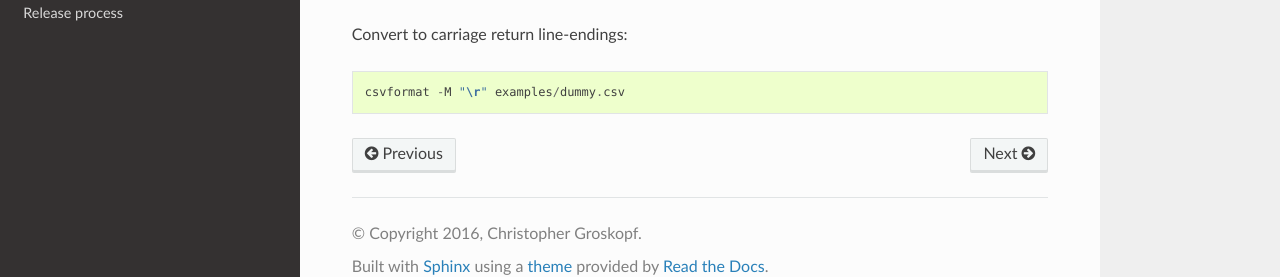
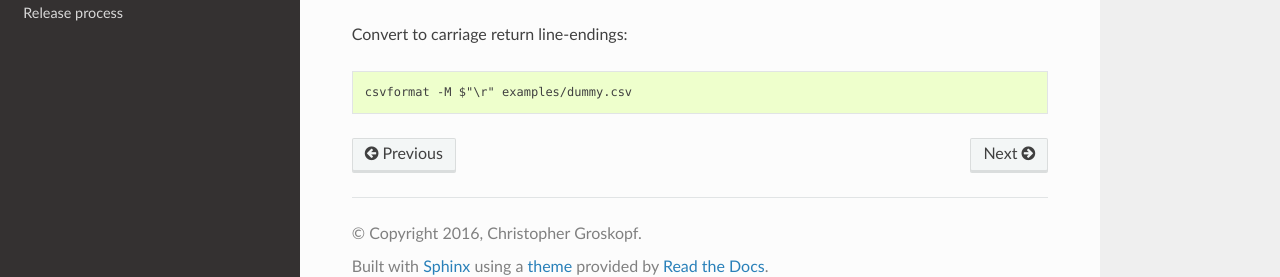
Before and after one commit to wireservice/csvkit, a Sphinx documentation site: the page built from docs/scripts/csvformat.rst, in a window 1280 px wide and 900 px high, scrolled down 517 px. Shown: the part 597-874 px from the top of the window. Built offline with Sphinx 7.4.7 and the Read the Docs theme 2.0.0, drawn with Linux system fonts in a browser that asks for light colours.

```diff
--- a/docs/scripts/csvformat.rst
+++ b/docs/scripts/csvformat.rst
@@ -55,4 +55,4 @@ Convert a comma-separated file to a pipe-delimited file::
 
 Convert to carriage return line-endings::
 
-    csvformat -M "\r" examples/dummy.csv
+    csvformat -M $"\r" examples/dummy.csv
```
